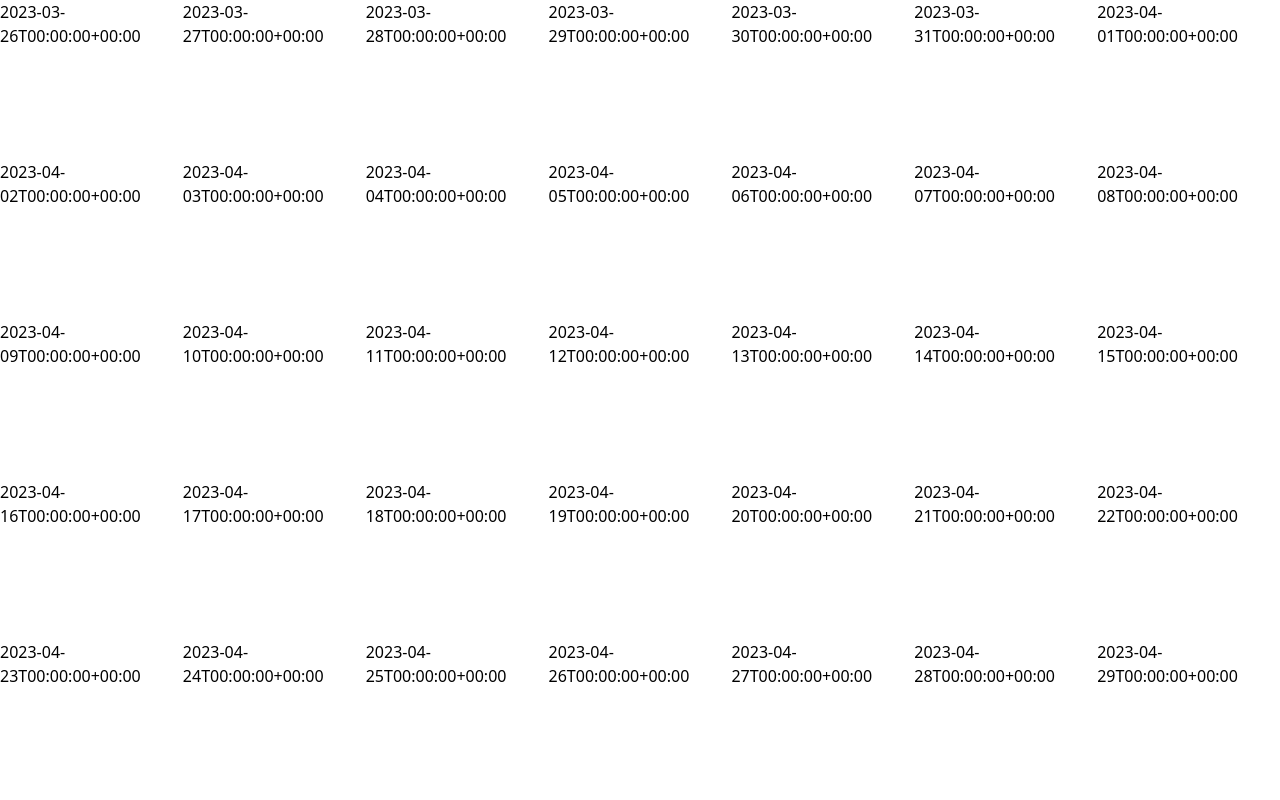
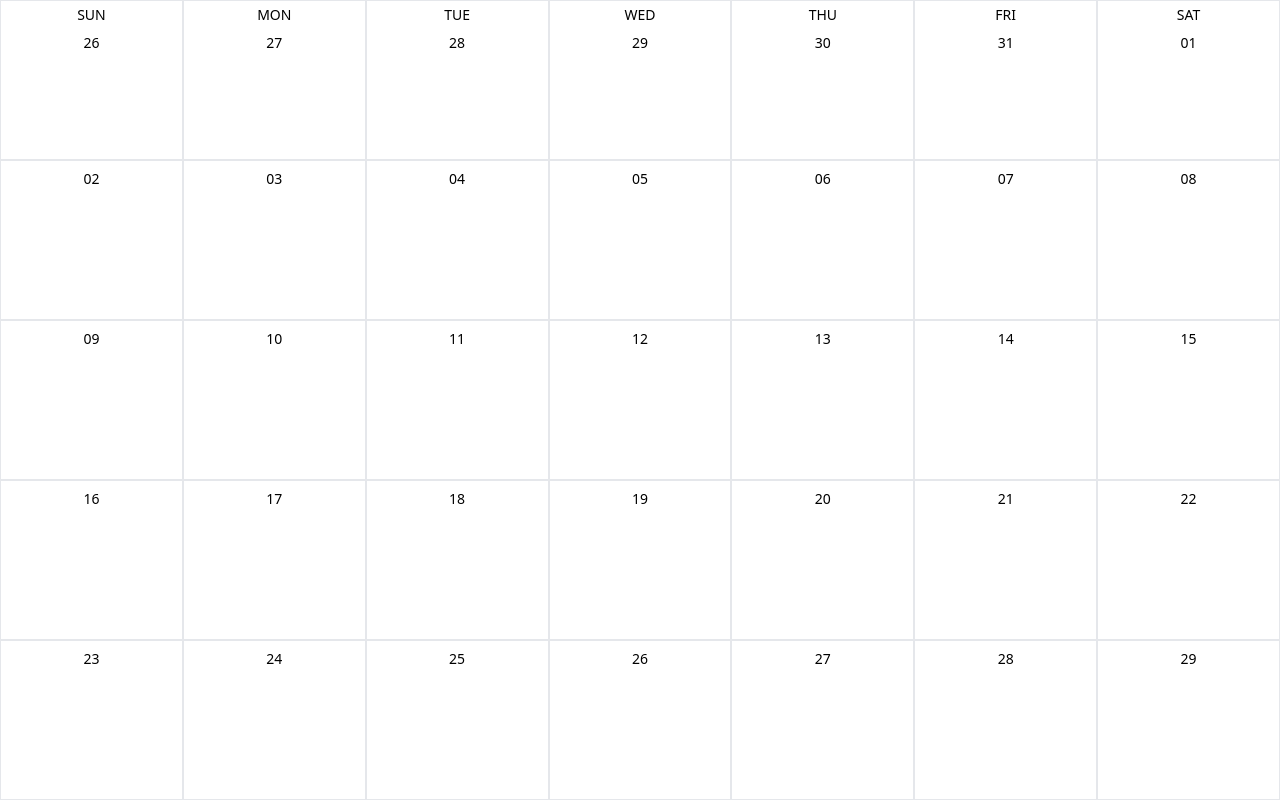
Before and after one commit to patrick-castro/gcalendar-clone, a React (Vite) app: page / in a window 1280 px wide. Built offline with nearby package versions, Linux system fonts and the light colour scheme.

Commit message:
Style Day component

```diff
--- a/src/components/Day/index.tsx
+++ b/src/components/Day/index.tsx
@@ -3,10 +3,30 @@ import dayjs from 'dayjs'
 
 interface Props {
   day: dayjs.Dayjs
+  rowIdx: number
 }
 
-const Day: FC<Props> = ({ day }) => {
-  return <div>{day.format()}</div>
+// The two digits of the date
+const DATE_FORMAT = 'DD'
+// First 3 letters of the day of the week
+const DAY_OF_WEEK_FORMAT = 'ddd'
+
+const Day: FC<Props> = ({ day, rowIdx }) => {
+  return (
+    <div className='border border-gray-200 flex flex-col'>
+      <header className='flex flex-col items-center'>
+        {rowIdx === 0 && (
+          <p className='text-sm mt-1'>
+            {day.format(DAY_OF_WEEK_FORMAT)?.toUpperCase()}
+          </p>
+        )}
+
+        <p className='text-sm p-1 my-1 text-center'>
+          {day.format(DATE_FORMAT)}
+        </p>
+      </header>
+    </div>
+  )
 }
 
 export default Day
--- a/src/components/Month/index.tsx
+++ b/src/components/Month/index.tsx
@@ -17,7 +17,7 @@ const Month: FC<Props> = ({ month }) => {
       {month.map((row: Week, i: number) => (
         <React.Fragment key={i}>
           {row.map((day: Day, idx: number) => (
-            <Day day={day} key={idx} />
+            <Day day={day} key={idx} rowIdx={i} />
           ))}
         </React.Fragment>
       ))}
```
